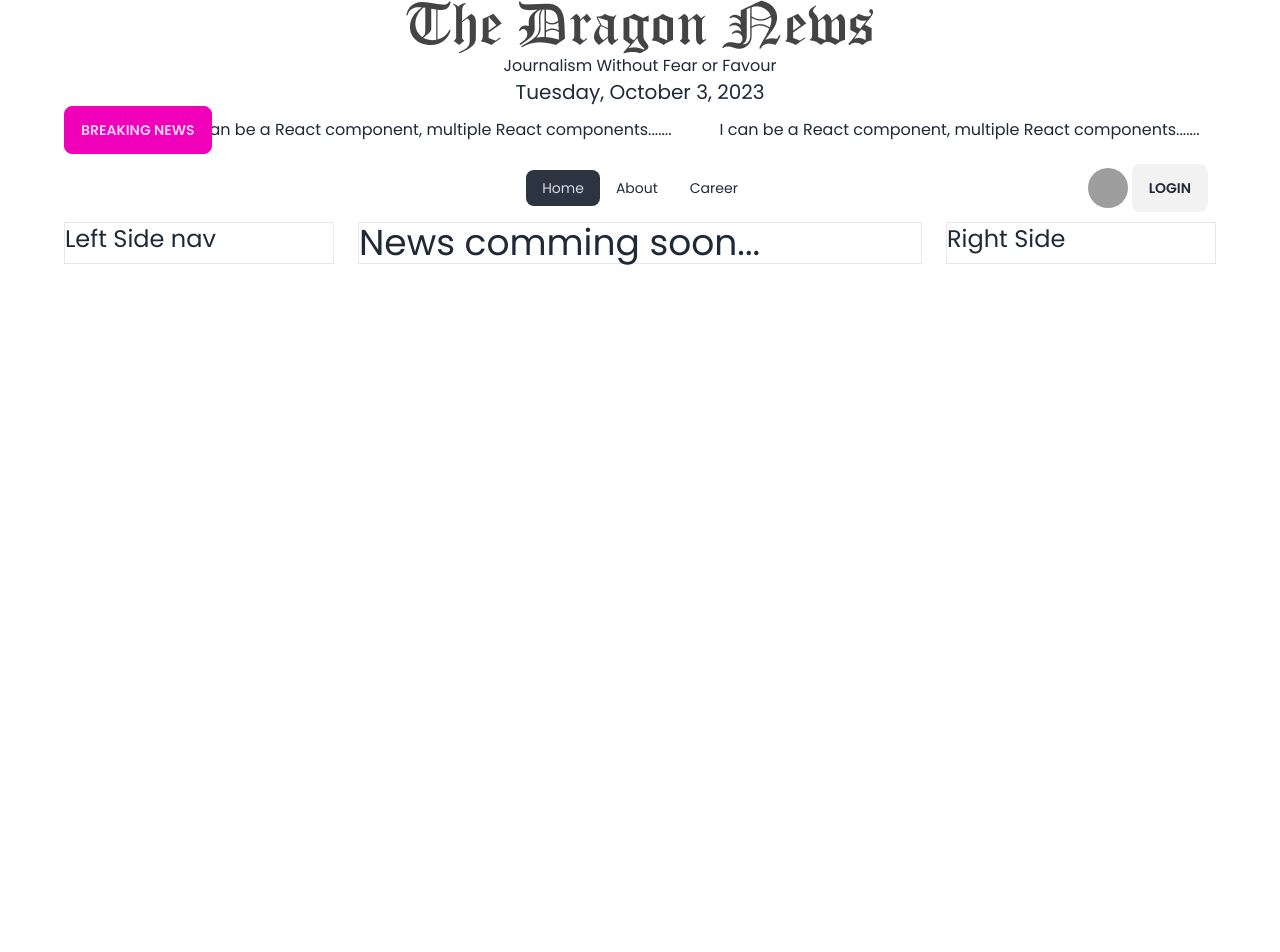
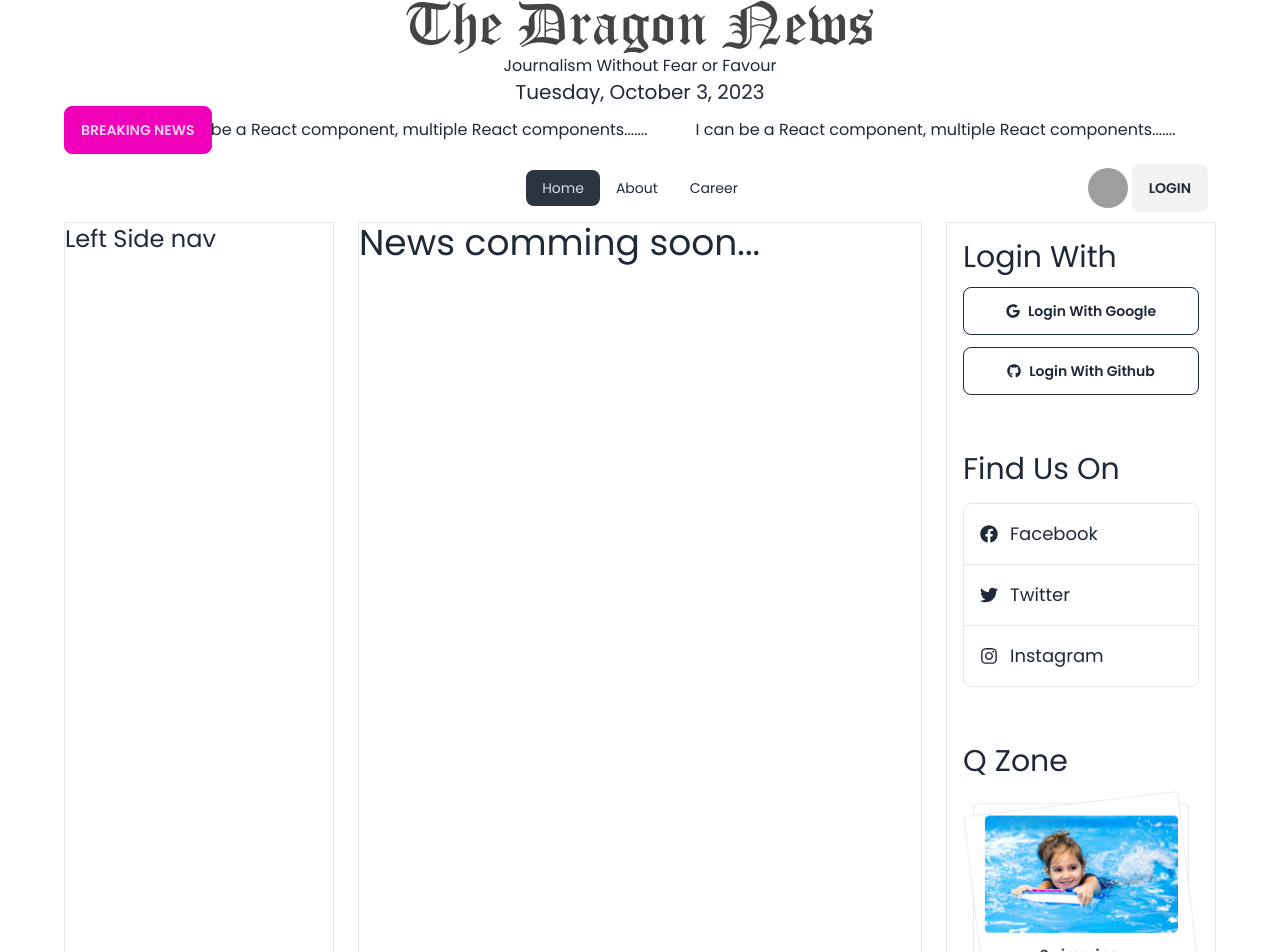
Before and after one commit to Shahidul-Islam-Jony/M-52-Dragon-News-Auth, a React (Vite) app: page / in a window 1280 px wide. Shown: the top 952 px of the page. Before the commit the page ends 800 px from the top, so only its background shows below. Built offline with nearby package versions, Linux system fonts and the light colour scheme; grey boxes are pictures that could not be loaded.

Commit message:
M52-8 Right navigation and info with icons

```diff
--- a/package.json
+++ b/package.json
@@ -17,6 +17,7 @@
     "react": "^18.2.0",
     "react-dom": "^18.2.0",
     "react-fast-marquee": "^1.6.1",
+    "react-icons": "^4.11.0",
     "react-router-dom": "^6.16.0",
     "sort-by": "^1.2.0"
   },
--- a/src/pages/Shared/RightSideNav/RightSideNav.jsx
+++ b/src/pages/Shared/RightSideNav/RightSideNav.jsx
@@ -1,8 +1,44 @@
+import { FaFacebook, FaGithub, FaGoogle, FaInstagram, FaTwitter } from 'react-icons/fa';
+import qZone1 from "../../../assets/qZone1.png"
+import qZone2 from "../../../assets/qZone2.png"
+import qZone3 from "../../../assets/qZone3.png"
 
 const RightSideNav = () => {
     return (
         <div>
-            <h2 className="text-2xl">Right Side</h2>
+            <div className='p-4 space-y-3 mb-6'>
+                <h2 className="text-3xl">Login With</h2>
+                <button className="btn btn-outline w-full capitalize">
+                    <FaGoogle></FaGoogle>
+                    Login with Google
+                </button>
+                <button className="btn btn-outline w-full capitalize">
+                    <FaGithub></FaGithub>
+                    Login with Github
+                </button>
+            </div>
+            <div className='p-4 mb-6'>
+                <h2 className="text-3xl mb-4">Find Us On</h2>
+                <a className='p-4 flex items-center text-lg border rounded-t-lg' href="">
+                    <FaFacebook className='mr-3'></FaFacebook>
+                    Facebook
+                </a>
+                <a className='p-4 flex items-center text-lg border-x' href="">
+                    <FaTwitter className='mr-3'></FaTwitter>
+                    <span>Twitter</span>
+                </a>
+                <a className='p-4 flex items-center text-lg border rounded-b-lg' href="">
+                    <FaInstagram className='mr-3'></FaInstagram>
+                    <span>Instagram</span>
+                </a>
+            </div>
+            {/* q zone */}
+            <div className='p-4 space-y-3 mb-6'>
+                <h2 className="text-3xl">Q Zone</h2>
+                <img src={qZone1} alt="" />
+                <img src={qZone2} alt="" />
+                <img src={qZone3} alt="" />
+            </div>
         </div>
     );
 };
```
Also changed, not shown: 1 other file (tests, documents, lock files or other folders).
